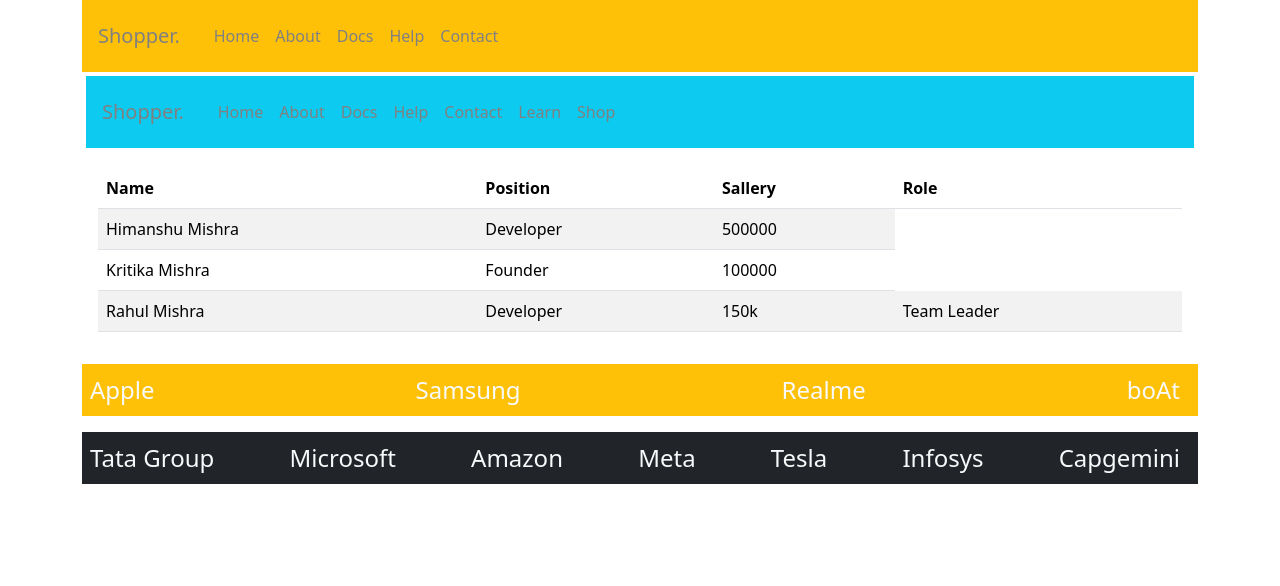
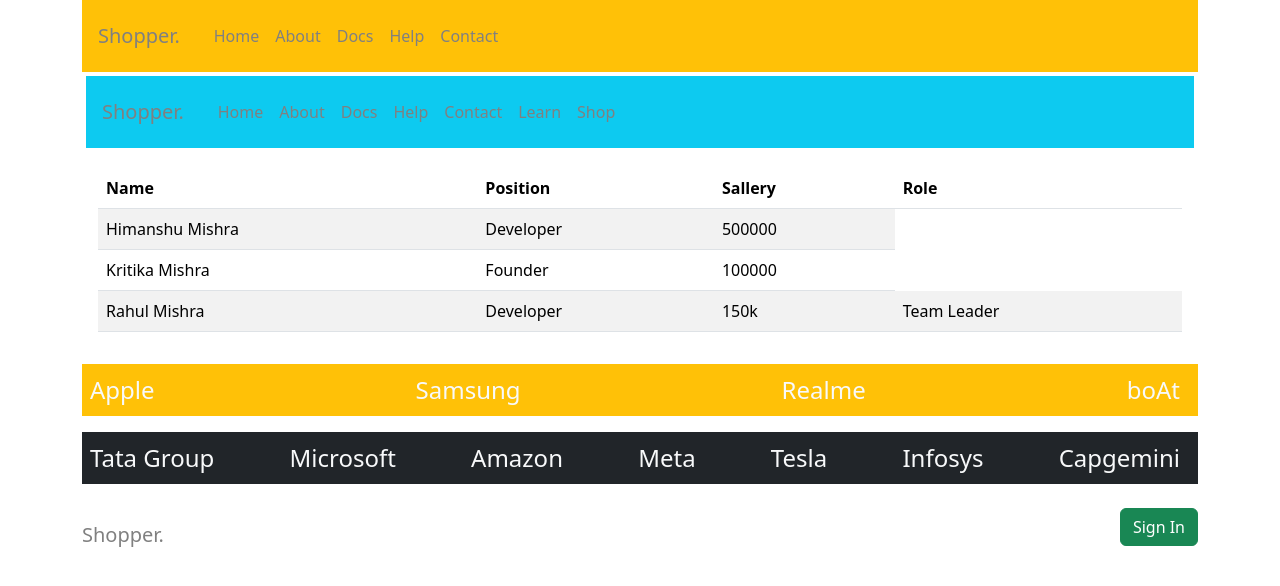
Before and after one commit to Himanshu12866/UI-react, a React (Vite) app in the folder learnreact/: page / in a window 1280 px wide. Shown: the top 586 px of the page. Built offline with nearby package versions, Linux system fonts and the light colour scheme.

Commit message:
"Added Uncontrolled component import and usage in NavComponent"

```diff
--- /dev/null
+++ b/learnreact/src/component/conditional-components/uncontrolled.jsx
@@ -0,0 +1,42 @@
+import { useState } from "react";
+
+
+export default function Uncontrolled() {
+    const [sigIn, seSignOut] = useState(false);
+    function handleSignIn(){
+        seSignOut(true);
+    }
+    function handleSignOut(){
+        seSignOut(false)
+    }
+
+    return (
+        <div>
+            <nav className="navbar">
+                <a className="navbar-brand">Shopper.</a>
+
+                    {
+                        (sigIn === true) ?
+
+                            <ol className="navbar-nav">
+                              <span>Home</span>
+                              <span>Home</span>
+                              <span>Home</span>
+                              <span>Home</span>
+                              <span>Home</span>
+                            </ol>
+                            :
+                            <div></div>
+                    }
+
+                <ol>
+                    {
+                        (sigIn === true) ? <button className="btn btn-dark" onClick={handleSignOut}>Sign Out</button> : <button className="btn btn-success" onClick={handleSignIn}>Sign In</button>
+                    }
+                </ol>
+
+
+            </nav>
+        </div>
+    )
+}
--- a/learnreact/src/component/custom/useNav.jsx
+++ b/learnreact/src/component/custom/useNav.jsx
@@ -1,3 +1,4 @@
+import Uncontrolled from "../conditional-components/uncontrolled";
 import CustomList from "./list";
 import NavBar from "./navbar";
 import Table from "./table";
@@ -17,5 +18,6 @@
             <Table headItems={["Name", "Position", "Sallery" , "Role"]} data={employeeData} />
             <CustomList  theme="bg-warning" items={["Apple" , "Samsung" , "Realme" , " boAt" ]}/>
             <CustomList  theme="bg-dark text-light" listTheme="" items={["Tata Group" , "Microsoft" , "Amazon" , "Meta" , "Tesla" , "Infosys" , "Capgemini" ]} linkColor="white"/>
+            <Uncontrolled/>
         </div>)
 }
```
